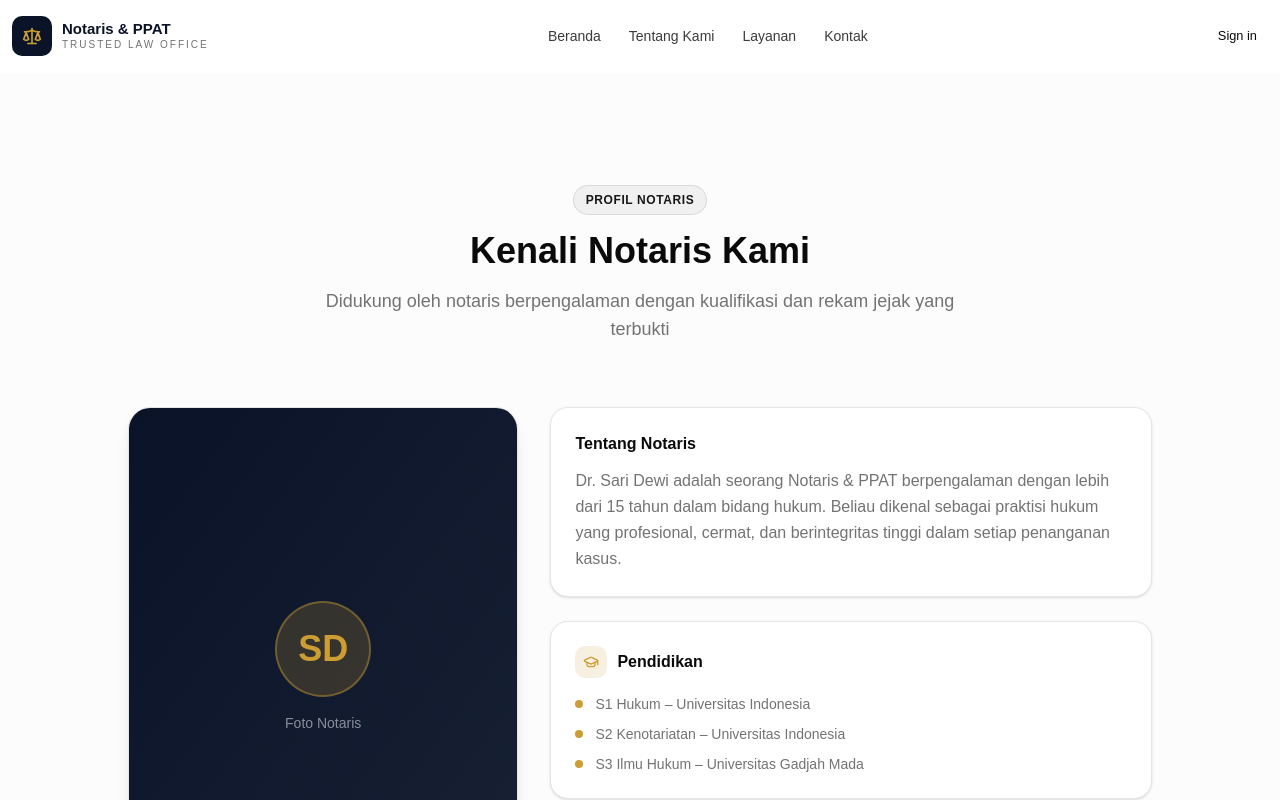
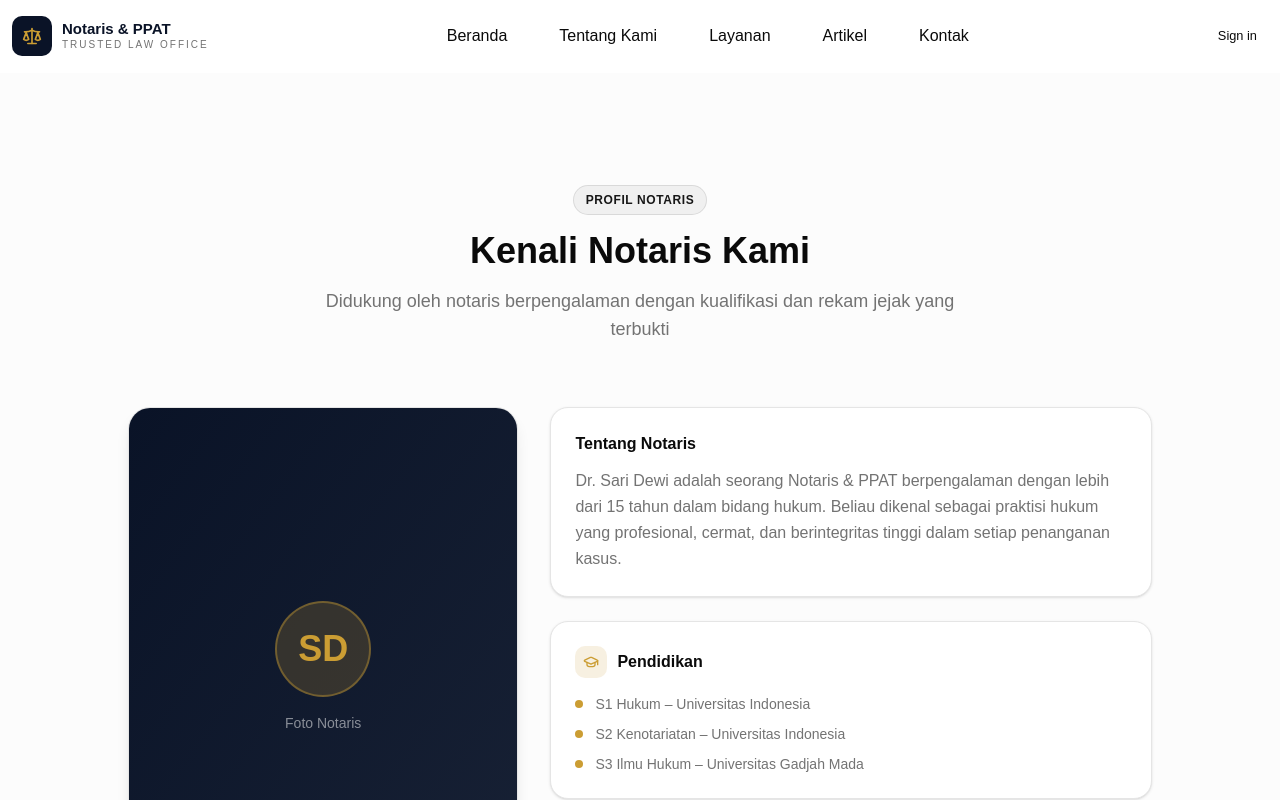
Before and after one commit to kenarigame/CC2_ComPro, a React (Vite) app: page /about in a window 1280 px wide. Shown: the top 800 px of the page. Built offline with nearby package versions, Linux system fonts and the light colour scheme.

Commit message:
cek menu blog

```diff
--- a/index.html
+++ b/index.html
@@ -2,7 +2,7 @@
 <html lang="en">
   <head>
     <meta charset="UTF-8" />
-    <link rel="icon" type="image/svg+xml" href="/favicon.svg" />
+    <link rel="icon" type="image/svg+xml" href="/scale.svg" />
     <meta name="viewport" content="width=device-width, initial-scale=1.0" />
     <title>Notaris & PPAT</title>
   </head>
--- a/package.json
+++ b/package.json
@@ -25,6 +25,7 @@
     "react-hook-form": "^7.80.0",
     "react-hot-toast": "^2.6.0",
     "react-router": "^8.0.1",
+    "react-router-dom": "^7.18.1",
     "shadcn": "^4.11.0",
     "tailwind-merge": "^3.6.0",
     "tailwindcss": "^4.3.1",
--- a/src/components/sections/BlogCard.tsx
+++ b/src/components/sections/BlogCard.tsx
@@ -1,6 +1,7 @@
 import { Link } from "react-router";
 import { ArrowRight } from "lucide-react";
 import type { Blog } from "../types/blog";
+
 
 export function BlogCard({ blog }: { blog: Blog }) {
   return (
--- a/src/components/sections/Footer.tsx
+++ b/src/components/sections/Footer.tsx
@@ -37,7 +37,7 @@ function Footer() {
               { label: "Beranda", to: "/" },
               { label: "Tentang Kami", to: "/about" },
               { label: "Layanan", to: "/services" },
-              { label: "Artikel", to: "/blog" },
+              { label: "Artikel", to: "/blogs" },
               { label: "Kontak", to: "/contact" },
             ].map((l) => (
               <li key={l.label}>
@@ -89,7 +89,7 @@ function Footer() {
         </div>
       </div>
       <div className="border-t border-white/10">
-        <div className="container-page py-5 flex flex-col md:flex-row items-center justify-between gap-2 text-xs text-white/50">
+        <div className="container-page px-3 py-5 flex flex-col md:flex-row items-center justify-between gap-2 text-xs text-white/50">
           <p>
             © {year} {SITE.name}. All Rights Reserved.
           </p>
--- a/src/components/sections/Articles.tsx
+++ b/src/components/sections/GridArtikel.tsx
@@ -35,7 +35,7 @@ function ArticlesSection() {
         </div>
       )}
 
-      <div className="grid gap-6 sm:grid-cols-2 lg:grid-cols-3">
+      <div className="grid gap-3 sm:grid-cols-2 lg:grid-cols-3">
         {blogs?.map((b) => (
           <BlogCard key={b.objectId} blog={b} />
         ))}
--- a/src/components/sections/Navbar.tsx
+++ b/src/components/sections/Navbar.tsx
@@ -6,12 +6,12 @@ import { AnimatePresence, motion } from "framer-motion";
 import { Button } from "../ui/button";
 import { useAuth } from "../stores/useAuth";
 
-type NavItem = { label: string; to: string; hash?: string };
+type NavItem = { label: string; to: string };
 const NAV: NavItem[] = [
   { label: "Beranda", to: "/" },
   { label: "Tentang Kami", to: "/about" },
   { label: "Layanan", to: "/services" },
-  // { label: "Artikel", to: "/blog" },
+  { label: "Artikel", to: "/blogs" },
   // { label: "Teams", to: "/teams" },
   // { label: "Testimoni", to: "/", hash: "testimoni" },
   { label: "Kontak", to: "/contact" },
@@ -57,35 +57,21 @@ function Navbar() {
             <Link
               key={item.label}
               to={item.to}
-              // hash={item.hash}
-              className="relative px-3 py-2 text-sm font-medium text-foreground/80 transition-colors hover:text-navy"
-              // activeProps={{ className: "text-navy" }}
-              // activeOptions={{ exact: item.to === "/" && !item.hash }}
+              className="block px-6 py-3 hover:bg-gray-100"
+              onClick={() => setOpen(false)}
             >
               {item.label}
-              <span className="absolute inset-x-3 -bottom-0.5 h-px scale-x-0 bg-gold transition-transform duration-300 hover:scale-x-100" />
             </Link>
           ))}
-
-          {/* <Link to="/" className="hover:text-foreground transition-colors">
-              Stories
-            </Link>
-            <a href="#" className="hover:text-foreground transition-colors">
-              Topics
-            </a>
-            <a href="#" className="hover:text-foreground transition-colors">
-              Authors
-            </a> */}
-
-          {!!user && (
+        </nav>
+        {/* {!!user && (
             <Link
               to="/createblog"
               className="relative px-3 py-2 text-sm font-medium text-foreground/80 transition-colors hover:text-navy"
             >
               Create Blog
             </Link>
-          )}
-        </nav>
+          )} */}
         <div className="hidden md:flex items-center gap-3">
           {!user ? (
             <Link to="/login">
@@ -128,7 +114,20 @@ function Navbar() {
             animate={{ opacity: 1, height: "auto" }}
             exit={{ opacity: 0, height: 0 }}
             className="lg:hidden overflow-hidden border-t border-border bg-white"
-          ></motion.div>
+          >
+            <nav className="flex flex-col p-4">
+              {NAV.map((item) => (
+                <Link
+                  key={item.label}
+                  to={item.to}
+                  className="py-3 text-foreground hover:text-navy"
+                  onClick={() => setOpen(false)}
+                >
+                  {item.label}
+                </Link>
+              ))}
+            </nav>
+          </motion.div>
         )}
       </AnimatePresence>
     </header>
--- a/src/lib/axios.ts
+++ b/src/lib/axios.ts
@@ -1,5 +1,5 @@
 import axios from "axios";
 
 export const axiosInstance = axios.create({
-  baseURL: "https://swellrail-us.backendless.app/api",
+  // baseURL: "https://swellrail-us.backendless.app/api",
 });
--- a/src/main.tsx
+++ b/src/main.tsx
@@ -25,7 +25,7 @@ const router = createBrowserRouter([
     element: <Services />,
   },
   {
-    path: "/blog",
+    path: "/blogs/:objectId",
     element: <BlogDetail />,
   },
   {
--- a/src/pages/BlogDetail.tsx
+++ b/src/pages/BlogDetail.tsx
@@ -4,7 +4,6 @@ import { axiosInstance } from "@/lib/axios";
 import { ChevronRight } from "lucide-react";
 import { useEffect, useState } from "react";
 import { Link, useParams } from "react-router";
-
 
 function BlogDetail() {
   const params = useParams();
@@ -54,7 +53,7 @@ function BlogDetail() {
           <div className="mx-auto max-w-3xl px-4 sm:px-6 lg:px-8 pt-8">
             <nav className="flex items-center gap-1.5 text-xs text-muted-foreground">
               <Link to="/" className="hover:text-foreground">
-                Home
+                Stories
               </Link>
               <ChevronRight className="h-3 w-3" />
               <span className="text-foreground">{blog?.category}</span>
--- a/src/pages/Homepage.tsx
+++ b/src/pages/Homepage.tsx
@@ -1,4 +1,4 @@
-import ArticlesSection from "@/components/sections/Articles";
+import ArticlesSection from "@/components/sections/GridArtikel";
 import FeaturesSection from "@/components/sections/Features";
 import { FloatingButtons } from "@/components/sections/FloatingButton";
 import NotarisProfile from "@/components/sections/NotarisProfile";
```
Also changed, not shown: public/scale.svg (added), 1 other file (tests, documents, lock files or other folders).
